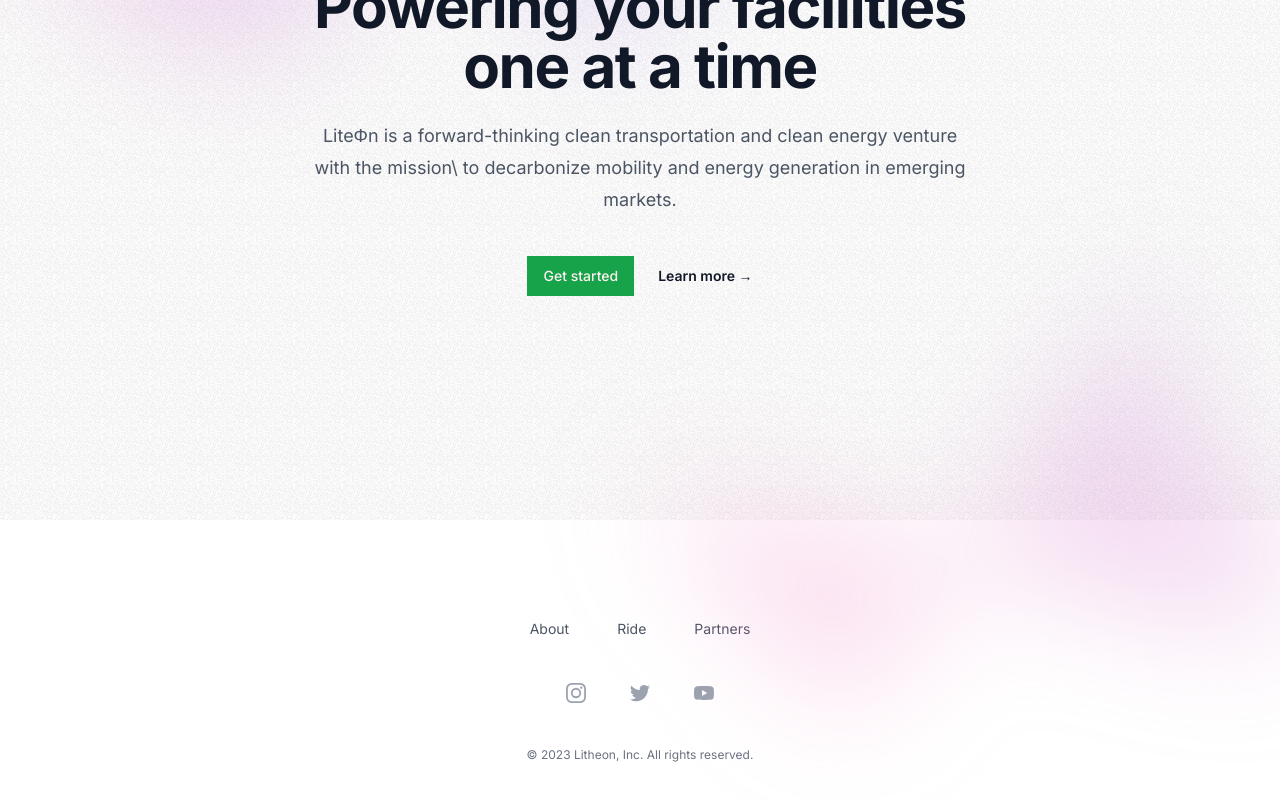
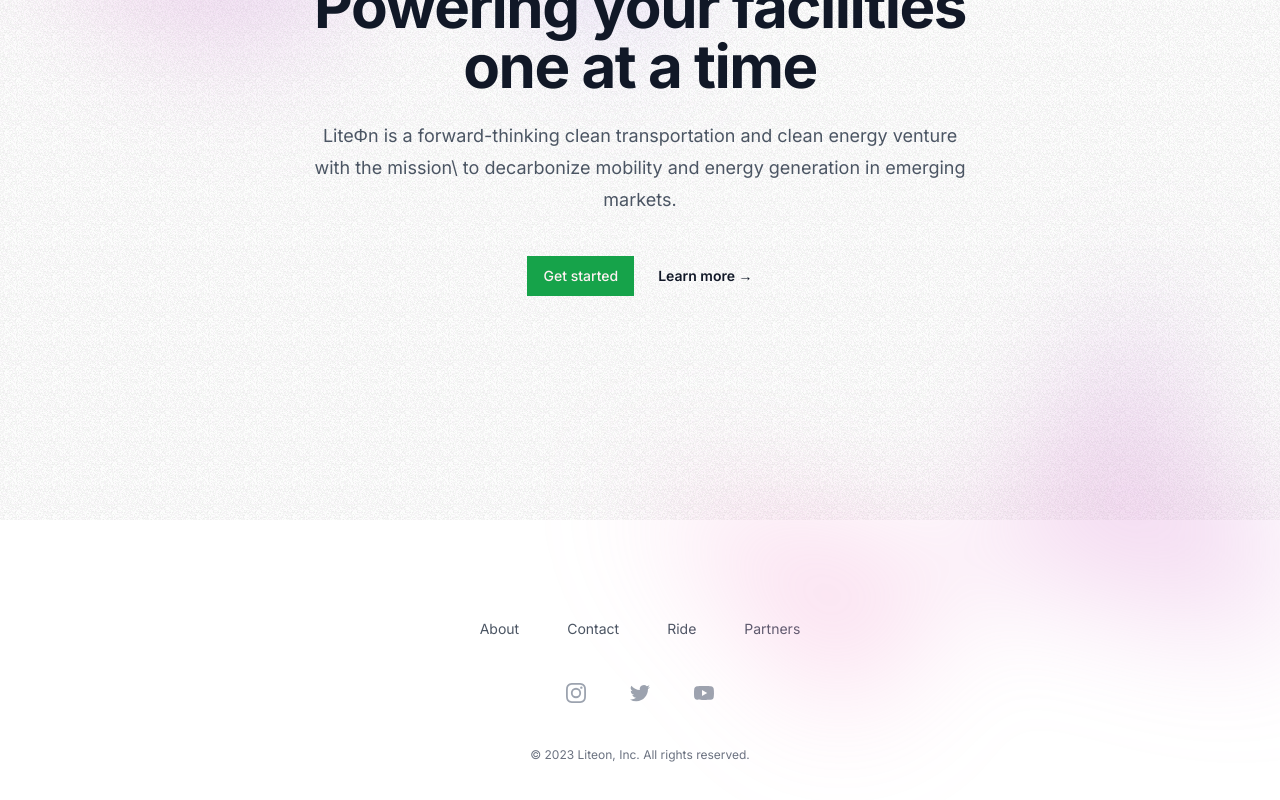
Before and after one commit to Damola18/lite-on, a Next.js app: page / in a window 1280 px wide. Shown: the part 312-1112 px from the top of the page. Built offline with nearby package versions, Linux system fonts and the light colour scheme.

Commit message:
add footer

```diff
--- a/src/app/components/Footer/index.tsx
+++ b/src/app/components/Footer/index.tsx
@@ -2,8 +2,9 @@
 
 const navigation = {
     main: [
-      { name: 'About', href: '#' },
-      { name: 'Ride', href: '#' },
+      { name: 'About', href: '/about' },
+      { name: 'Contact', href: '/contact' },
+      { name: 'Ride', href: '/ride' },
       { name: 'Partners', href: '#' },
     ],
     social: [
@@ -69,7 +70,7 @@
             ))}
           </div>
           <p className="mt-10 text-center text-xs leading-5 text-gray-500">
-            &copy; 2023 Litheon, Inc. All rights reserved.
+            &copy; 2023 Liteon, Inc. All rights reserved.
           </p>
         </div>
       </footer>
```
